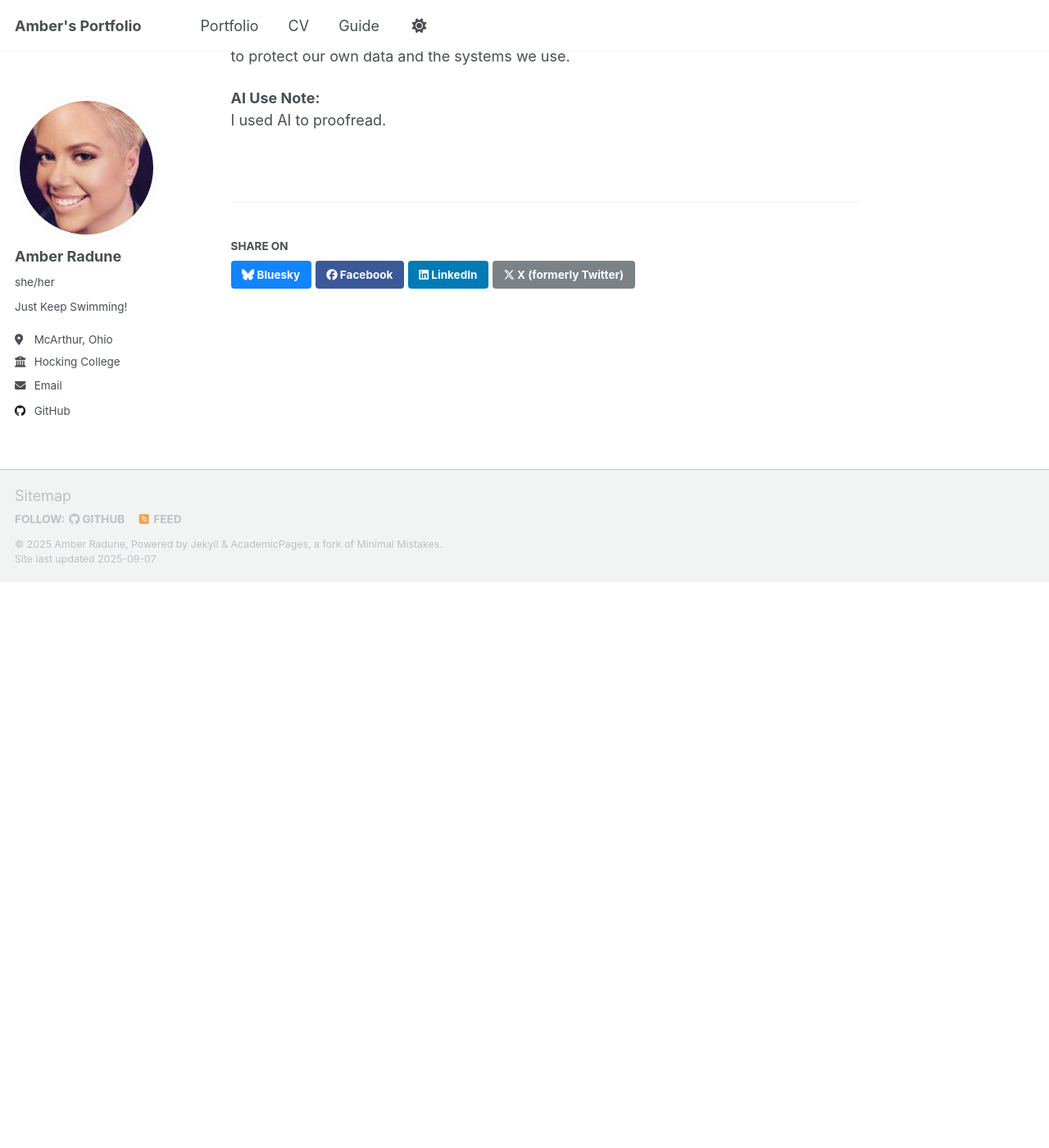
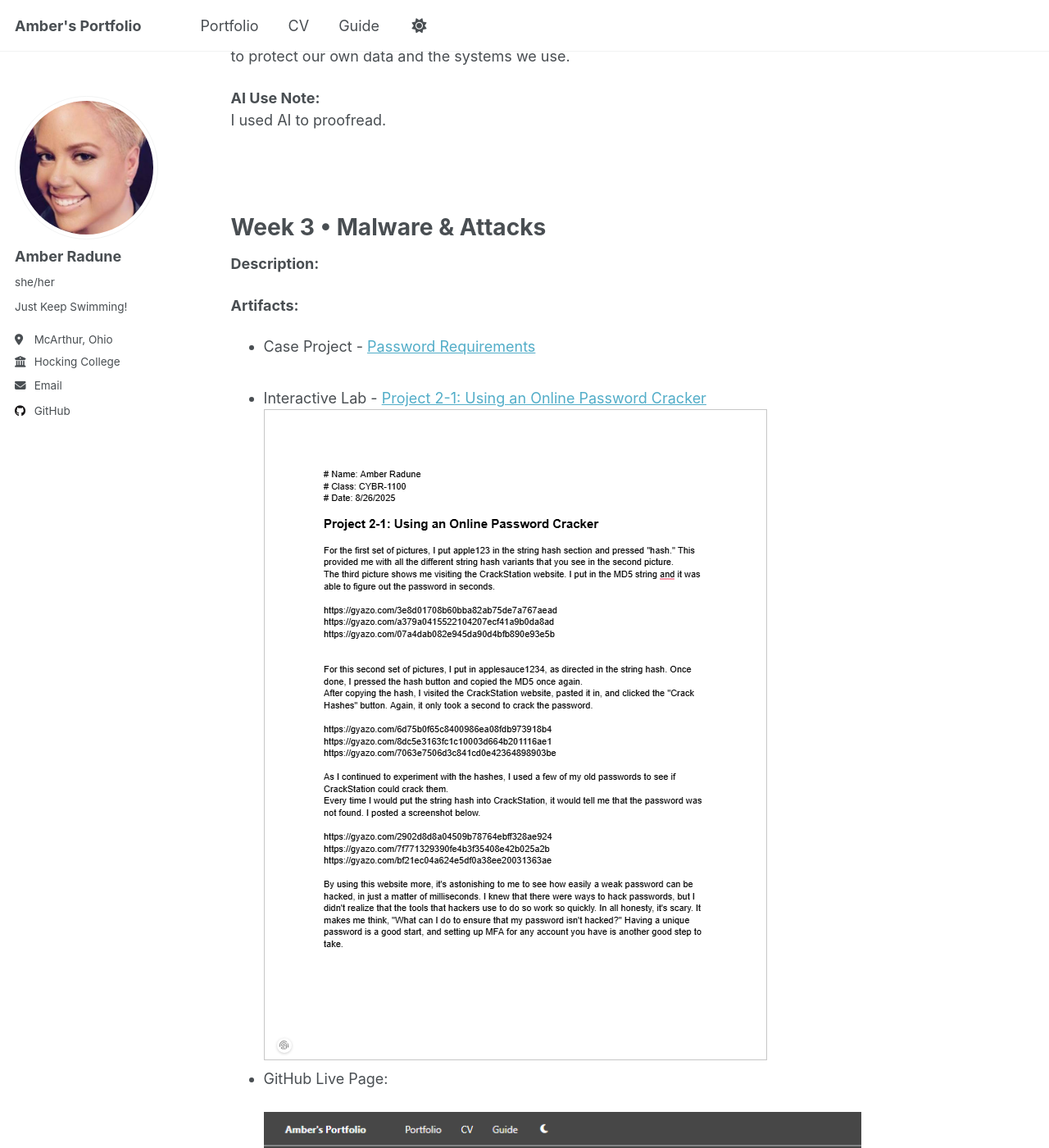
Before and after one commit to TinyBumblee/AmberR.github.io, a Jekyll site: the page built from _portfolio/CYBR-1100-Security-Awareness.md, in a window 1280 px wide and 1400 px high, scrolled down 15415 px. Shown: the whole window at 82% size. Built offline with Jekyll 4.4.1, drawn with Linux system fonts in a browser that asks for light colours; a script that is not in the unit is left out; before the commit the page ends 16125 px from its top, so only the background shows below that; some of the changed text lies outside the part shown.

Commit message:
Update CYBR-1100-Security-Awareness.md

```diff
--- a/_portfolio/CYBR-1100-Security-Awareness.md
+++ b/_portfolio/CYBR-1100-Security-Awareness.md
@@ -64,3 +64,24 @@ This isn’t just important for personal matters—it really matters at work too
 
 **AI Use Note:**<br>
 I used AI to proofread.
+
+<a id="week_3"></a><br><br>
+# Week 3 • Malware & Attacks
+
+**Description:**<br>
+
+**Artifacts:**<br>
+- Case Project - <a href="">Password Requirements</a><br>
+  <img src=''>
+  <img src=''>
+- Interactive Lab - <a href="">Project 2-1: Using an Online Password Cracker</a><br>
+    <img src='https://github.com/TinyBumblee/AmberR.github.io/raw/main/images/Week-2-Interactive-Lab.png'><br>
+- GitHub Live Page: <br><br> <img src='https://github.com/TinyBumblee/AmberR.github.io/raw/main/images/github-live-page.png'>
+
+
+**Reflection:**<br>
+
+
+
+**AI Use Note:**<br>
+I used AI to proofread.
```
